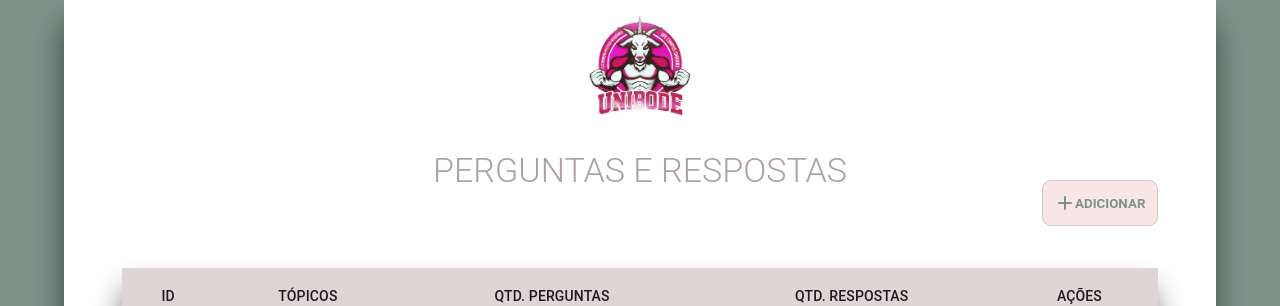
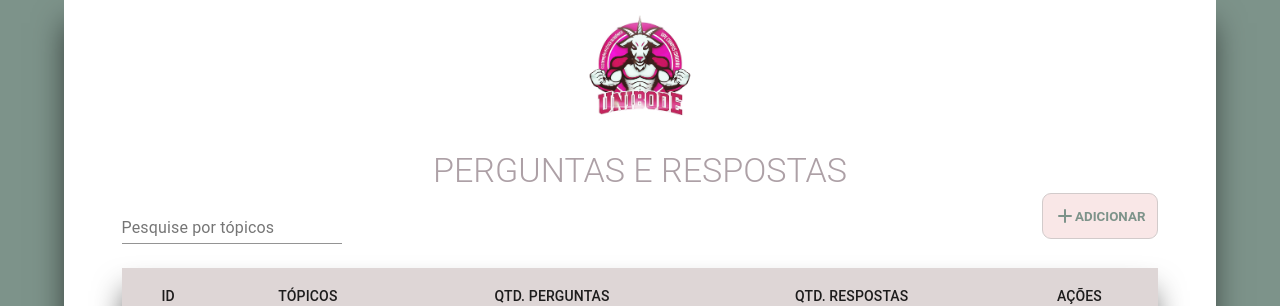
Before and after one commit to lauraizabel/front-unibot, a React (Create React App) app: page / in a window 1280 px wide. Shown: the top 306 px of the page. Built offline with nearby package versions, Linux system fonts and the light colour scheme; no server answers.

Commit message:
search field

```diff
--- a/package.json
+++ b/package.json
@@ -13,6 +13,7 @@
     "@types/react": "^17.0.0",
     "@types/react-dom": "^17.0.0",
     "axios": "^0.21.1",
+    "fuse.js": "^6.4.6",
     "react": "^17.0.2",
     "react-dom": "^17.0.2",
     "react-icons": "^4.2.0",
--- a/src/pages/Home/index.tsx
+++ b/src/pages/Home/index.tsx
@@ -1,8 +1,9 @@
-import React, { useEffect, useState } from "react";
+import React, { useEffect, useMemo, useState } from "react";
 
-import { Container, ContainerHead } from "./styles";
+import { Container, ContainerHead, DivButtonField } from "./styles";
 
 import { Link, useHistory } from "react-router-dom";
+import Fuse from "fuse.js";
 
 import {
   fetchQA,
@@ -21,7 +22,9 @@ import {
   TableContainer,
   TableHead,
   TableRow,
+  TextField,
 } from "@material-ui/core";
+
 import ConfirmDelete from "../../components/ConfirmDelete";
 
 interface IQA {
@@ -33,10 +36,29 @@ interface IQA {
 
 function Home() {
   const [open, setOpen] = useState(false);
-  const [qa, setQa] = useState<IQA[]>();
+  const [qa, setQa] = useState<IQA[]>([]);
   const [id, setId] = useState<string>("");
+  const [search, setSearch] = useState("");
 
   const history = useHistory();
+
+  const options = {
+    // isCaseSensitive: false,
+    // includeScore: false,
+    // shouldSort: true,
+    // includeMatches: false,
+    // findAllMatches: false,
+    // minMatchCharLength: 1,
+    // location: 0,
+    threshold: 0.2,
+    // distance: 100,
+    // useExtendedSearch: false,
+    // ignoreLocation: false,
+    // ignoreFieldNorm: false,
+    keys: ["topic"],
+  };
+
+  const fuse = new Fuse(qa, options);
 
   const tableKeys = [
     "ID",
@@ -65,13 +87,29 @@ function Home() {
     setOpen(false);
   };
 
+  const searchedQA = useMemo(() => {
+    if (search.length !== 0) {
+      const result = fuse.search(search);
+      const formattedResult = result.map((e) => e.item);
+      return formattedResult;
+    }
+    return qa;
+  }, [search, qa]);
+  console.log(search);
   return (
     <Container>
       <ContainerHead>
         <Header title="Perguntas e Respostas" />
-        <Link to="/register">
-          <ButtonAdd />
-        </Link>
+        <DivButtonField>
+          <TextField
+            label="Pesquise por tópicos"
+            margin="normal"
+            onChange={(e) => setSearch(e.target.value)}
+          />
+          <Link to="/register">
+            <ButtonAdd />
+          </Link>
+        </DivButtonField>
       </ContainerHead>
       <TableContainer>
         <Table className="table">
@@ -83,7 +121,7 @@ function Home() {
             </TableRow>
           </TableHead>
           <TableBody className="table-body">
-            {qa?.map((questionAndAnswer) => (
+            {searchedQA?.map((questionAndAnswer) => (
               <TableRow>
                 <TableCell>{questionAndAnswer?._id.substr(18)}</TableCell>
                 <TableCell>
--- a/src/pages/Home/styles.ts
+++ b/src/pages/Home/styles.ts
@@ -60,3 +60,9 @@ export const ContainerHead = styled.div`
     margin-left: auto;
   }
 `;
+
+export const DivButtonField = styled.div`
+  display: flex;
+  justify-content: space-between;
+  align-items: center;
+`;
--- a/src/styles/global.ts
+++ b/src/styles/global.ts
@@ -13,6 +13,7 @@ const GlobalStyle = createGlobalStyle`
     width: 100%;
     min-width: 100%;
     background-color:  #7D938A;
+    box-sizing: border-box;
   }
 
   #root {
@@ -20,7 +21,6 @@ const GlobalStyle = createGlobalStyle`
     min-height:100%;
     width: 100%;
     min-width: 100%;
-    overflow: hidden;
   }
 
   * {
```
Also changed, not shown: 1 other file (tests, documents, lock files or other folders).
